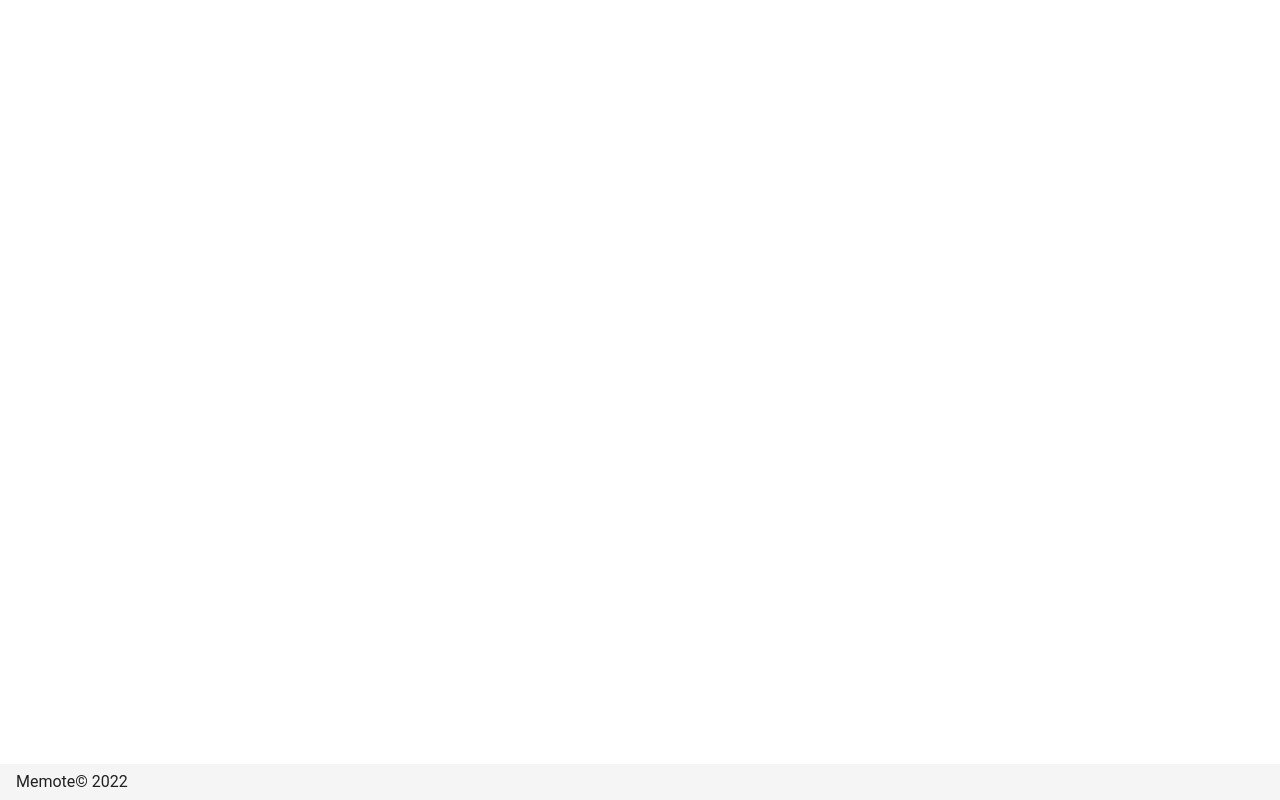
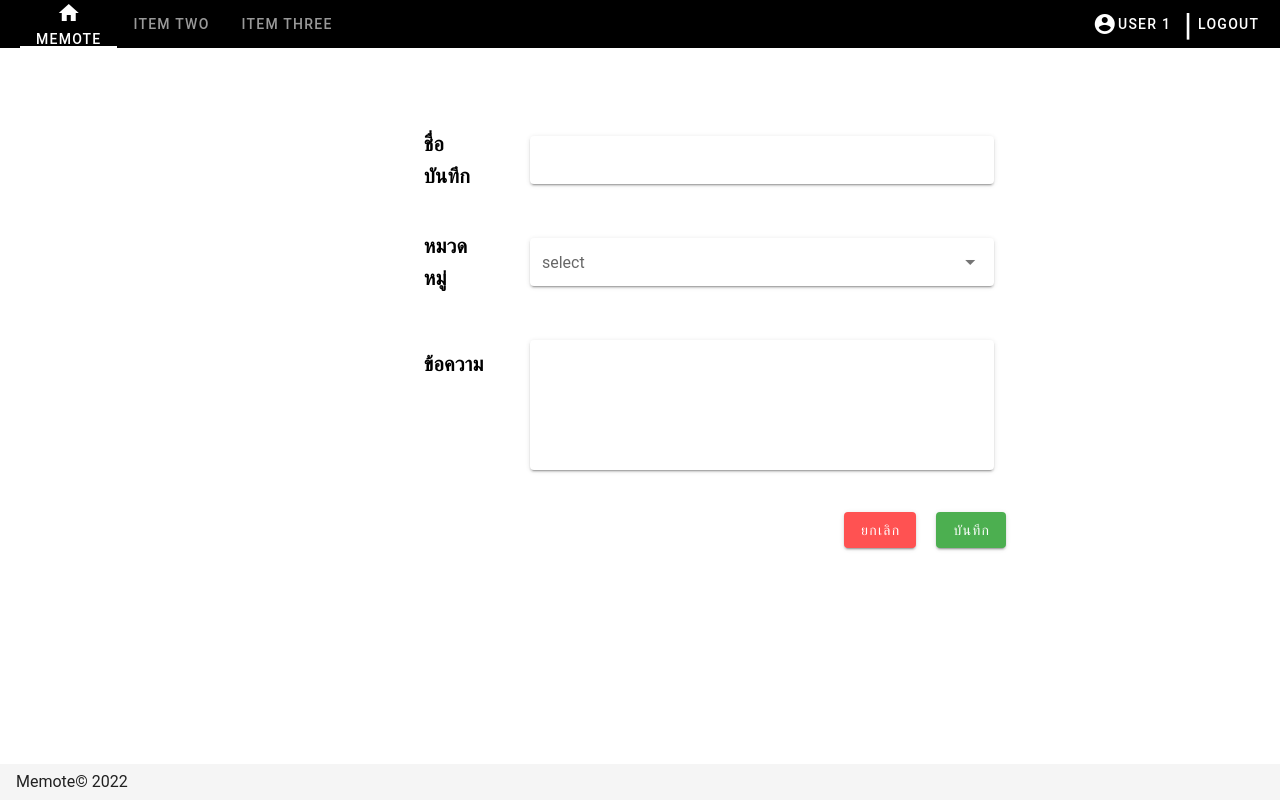
Before and after one commit to Pornteera0504/Memote, a Vue app in the folder frontend/: page /edit in a window 1280 px wide. Built offline with nearby package versions, Linux system fonts and the light colour scheme.

Commit message:
ADD edit page and UPD login/register

```diff
--- a/frontend/src/components/Register.vue
+++ b/frontend/src/components/Register.vue
@@ -7,6 +7,7 @@
       >
         <v-col cols="7">
           <v-text-field
+            clearable
             v-model="name"
             :rules="[rules.required]"
             label="Name"
@@ -14,6 +15,7 @@
             outlined
           ></v-text-field>
           <v-text-field
+            clearable
             v-model="email"
             :rules="[rules.required, rules.email]"
             label="Email"
@@ -22,6 +24,7 @@
           ></v-text-field>
 
           <v-text-field
+            clearable
             v-model="password"
             :rules="[rules.required, rules.minPassword]"
             label="Password"
@@ -53,7 +56,6 @@
     </v-card-text>
   </v-card>
 </template>
-
 <script>
 export default {
   name: "Register",
--- a/frontend/src/main.js
+++ b/frontend/src/main.js
@@ -2,7 +2,7 @@ import Vue from "vue";
 import App from "./App.vue";
 import router from "./router";
 import vuetify from "@/plugins/vuetify";
-import icon from '@mdi/font/css/materialdesignicons.css'
+import icon from "@mdi/font/css/materialdesignicons.css";
 
 Vue.config.productionTip = false;
 
--- a/frontend/src/router/index.js
+++ b/frontend/src/router/index.js
@@ -1,7 +1,8 @@
 import Vue from "vue";
 import VueRouter from "vue-router";
 import Login from "../views/Login.vue";
-import Landing from "../views/Landing.vue"
+import Landing from "../views/Landing.vue";
+import Edit from "../views/Edit.vue";
 
 Vue.use(VueRouter);
 
@@ -16,6 +17,11 @@ const routes = [
     name: "Main",
     component: Landing,
   },
+  {
+    path: "/edit",
+    name: "Edit",
+    component: Edit,
+  },
 ];
 
 const router = new VueRouter({
--- /dev/null
+++ b/frontend/src/views/Edit.vue
@@ -0,0 +1,84 @@
+<template>
+  <div>
+    <Navigation :isLogin="isLogin" />
+
+    <v-container
+      fluid
+      class="d-flex flex-column justify-center align-center my-16"
+    >
+      <v-col cols="7">
+        <v-row class="justify-end">
+          <v-col cols="2">
+            <v-subheader class="text-h6 font-weight-bold black--text"
+              >ชื่อบันทึก
+            </v-subheader>
+          </v-col>
+          <v-col cols="8">
+            <v-text-field solo clearable v-model="name"> </v-text-field>
+          </v-col>
+        </v-row>
+
+        <v-row class="justify-end">
+          <v-col cols="2">
+            <v-subheader class="text-h6 font-weight-bold black--text"
+              >หมวดหมู่
+            </v-subheader>
+          </v-col>
+          <v-col cols="8">
+            <v-select
+              clearable
+              :items="items"
+              v-model="item"
+              label="select"
+              solo
+            ></v-select>
+          </v-col>
+        </v-row>
+
+        <v-row class="justify-end">
+          <v-col cols="2">
+            <v-subheader class="text-h6 font-weight-bold black--text"
+              >ข้อความ
+            </v-subheader>
+          </v-col>
+          <v-col cols="8">
+            <v-textarea clearable auto-grow solo v-model="message"></v-textarea>
+          </v-col>
+        </v-row>
+
+        <v-row class="justify-end">
+          <v-btn class="error" @click="cancel">ยกเลิก</v-btn>
+          <v-btn class="success ml-5" @click="save">บันทึก</v-btn>
+        </v-row>
+      </v-col>
+    </v-container>
+  </div>
+</template>
+
+<script>
+import Navigation from "@/components/Navigation.vue";
+
+export default {
+  name: "Edit",
+  components: {
+    Navigation,
+  },
+  data() {
+    return {
+      isLogin: true,
+      name: "",
+      item: "",
+      message: "",
+      items: ["test1", "test2"],
+    };
+  },
+  methods: {
+    save() {
+      console.log("save");
+    },
+    cancel() {
+      console.log("cancel");
+    },
+  },
+};
+</script>
--- a/frontend/src/views/Login.vue
+++ b/frontend/src/views/Login.vue
@@ -11,6 +11,7 @@
       <v-form class="d-flex flex-column align-center" ref="login">
         <v-col cols="12" class="pb-0 mb-0">
           <v-text-field
+            clearable
             class="text-h6"
             v-model="email"
             label="Email"
@@ -21,6 +22,7 @@
         </v-col>
         <v-col cols="12" class="py-0">
           <v-text-field
+            clearable
             class="text-h6"
             v-model="password"
             label="Password"
@@ -56,6 +58,7 @@
             large
             color="info"
             class="font-weight-bold"
+            href="/main"
             v-on:click="guest()"
           >
             Guest
```
